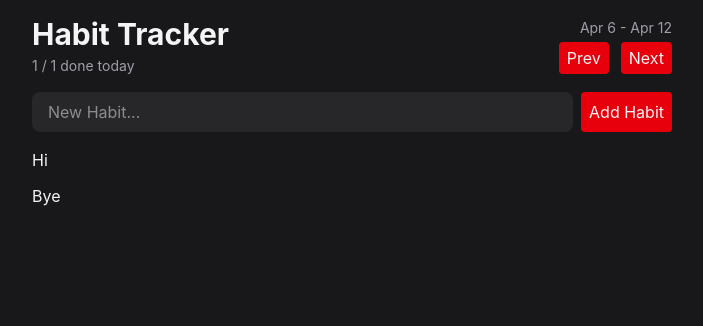
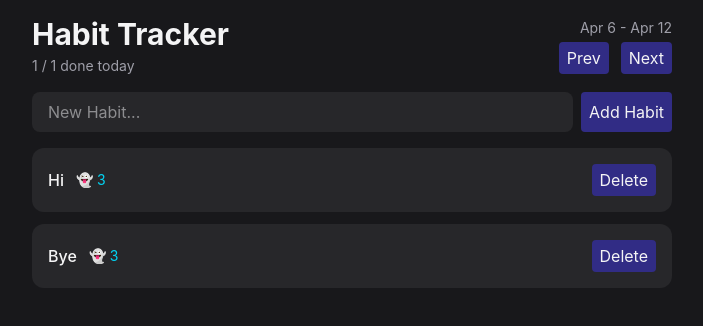
Before and after one commit to AndrewS227/React_Habit, a React (Vite) app: page / in a window 1280 px wide. Shown: the top 326 px of the page, without its empty margins (288-991 px from the left). Built offline with nearby package versions, Linux system fonts and the light colour scheme.

Commit message:
Coloring changes for buttons.

```diff
--- a/src/components/Button.tsx
+++ b/src/components/Button.tsx
@@ -18,5 +18,5 @@ export function Button(props: ButtonProps){
 
 // children props are always available for any custom component!
 export function Button2({children}: ButtonProps2){
-    return <button className="bg-red-600 hover:bg-red-500 transition-colors rounded px-2 py-1 disabled:opacity-30 disabled:cursor-not-allowed">{children}</button>
+    return <button className="bg-indigo-900 hover:bg-indigo-800 transition-colors rounded px-2 py-1 disabled:opacity-30 disabled:cursor-not-allowed">{children}</button>
 }
--- a/src/components/HabitList.tsx
+++ b/src/components/HabitList.tsx
@@ -1,3 +1,5 @@
+import { Button2 } from "./Button"
+
 export function HabitList(){
     const habits = [{id: "asd", name: "Hi"},
                     {id: "asdd", name: "Bye"}
@@ -19,5 +21,13 @@ type HabitItemProps = {
 }
 
 function HabitItem({habit}: HabitItemProps){
-    return <h1>{habit.name}</h1>
+    return <div className="rounded-xl bg-zinc-800 p-4 flex flex-col gap-3">
+        <div className="flex items-center justify-between">
+            <div className="flex gap-3 items-center">
+                <span className="font-medium">{habit.name}</span>
+                <span className="text-sm text-cyan-400">👻 3</span>
+            </div>
+            <Button2>Delete</Button2>
+        </div>
+    </div>
 }
```
